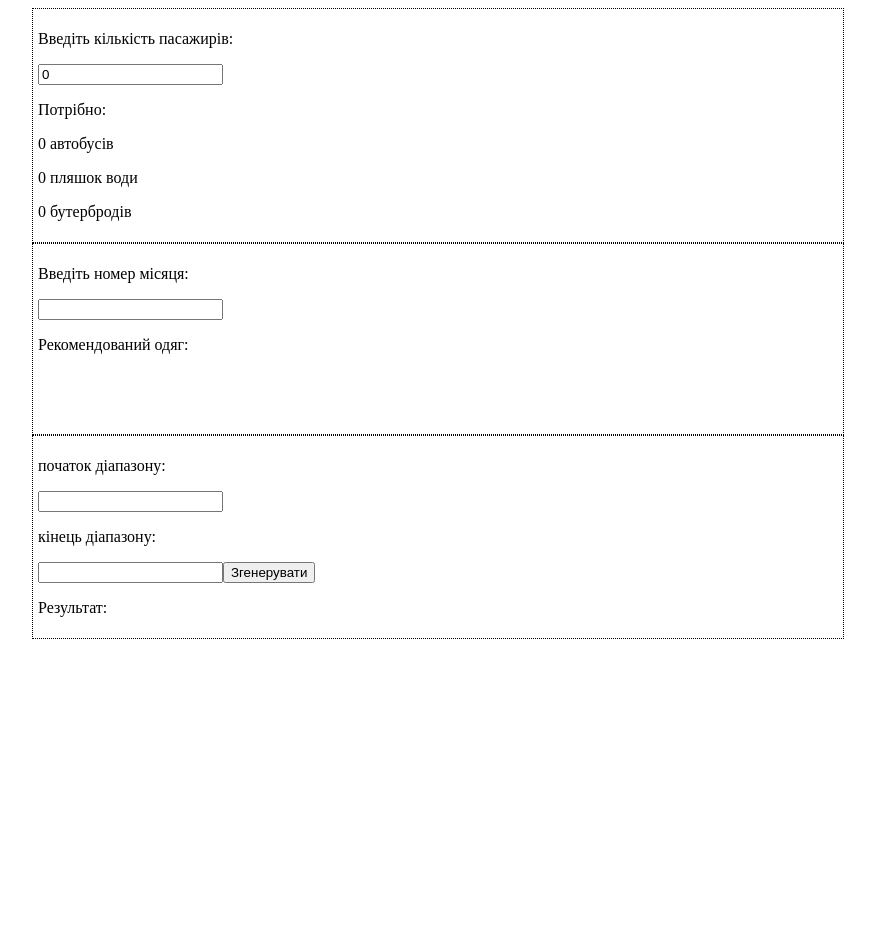
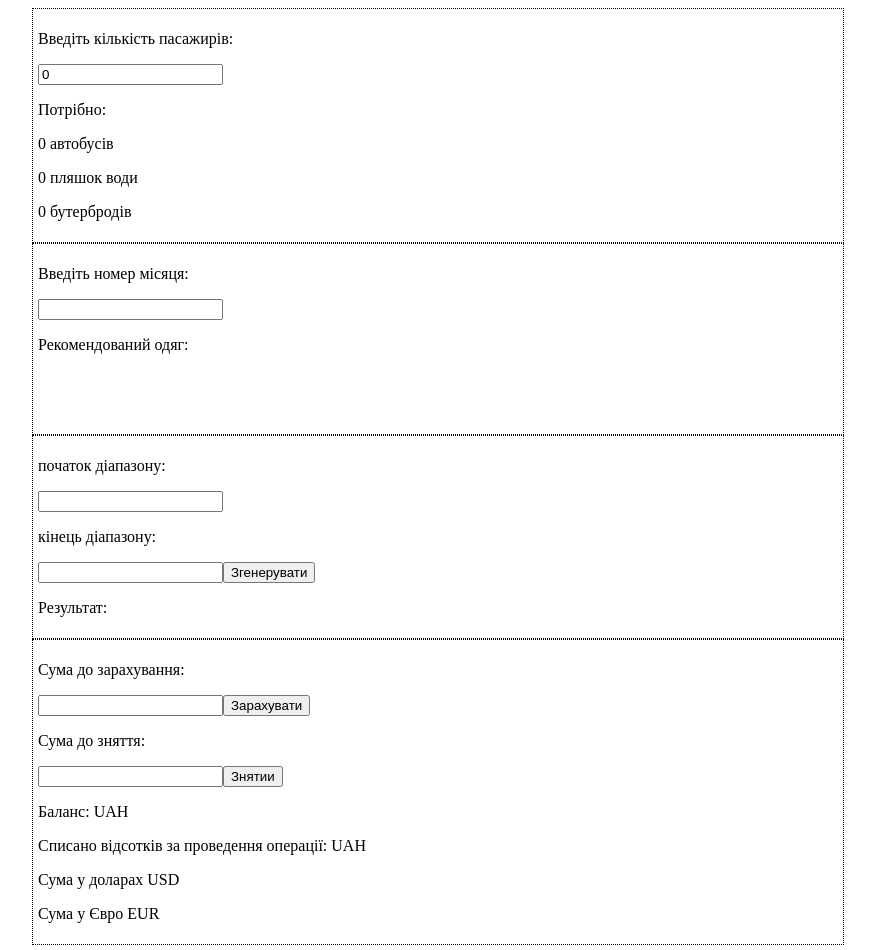
Before and after one commit to YurGoV/vue, a Vue app: page / in a window 1280 px wide. Shown: the top 950 px of the page, without its empty margins (8-883 px from the left). Before the commit the page ends 800 px from the top, so only its background shows below. Built offline with nearby package versions, Linux system fonts and the light colour scheme.

Commit message:
ADD: task 4

```diff
--- /dev/null
+++ b/src/lessons/01/Task-04.vue
@@ -0,0 +1,73 @@
+<template>
+  <!-- <button @click="increment">Рахунок: {{ count }}</button> -->
+  <div style="border: 1px dotted #000; padding: 5px; min-width: 800px; min-height: 180px">
+    <form action="#" method="get">
+      <div>
+        <p>Сума до зарахування:</p>
+        <input v-model="sumToAdd" type="number" />
+        <button @click="add">Зарахувати</button>
+        <p>Сума до зняття:</p>
+        <input v-model="sumToWithdraw" type="number" />
+        <button @click="withdraw">Знятии</button>
+        <p>
+          Баланс: <span :style="{ color: amountSumColor }"> {{ amount }} </span> UAH
+        </p>
+        <p>{{ errorMessage }}</p>
+        <p>Списано відсотків за проведення операції: {{ percentages }} UAH</p>
+        <p>
+          Сума у доларах <span :style="{ color: usdSumColor }"> {{ sumInUsd }} USD</span>
+        </p>
+        <p>
+          Сума у Євро <span :style="{ color: eurSumColor }"> {{ sumInEur }} </span> EUR
+        </p>
+      </div>
+    </form>
+  </div>
+</template>
+
+<script>
+const uahToEur = 40.0
+const uahToUsd = 38.0
+
+export default {
+  data() {
+    return {
+      amount: null,
+      sumToAdd: null,
+      sumToWithdraw: null,
+      amountSumColor: null,
+      percentages: null,
+      errorMessage: null,
+      sumInUsd: null,
+      usdSumColor: null,
+      sumInEur: null,
+      eurSumColor: null
+    }
+  },
+  methods: {
+    add() {
+      this.percentages = (this.sumToAdd * 0.03).toFixed(2)
+      this.amount = this.amount + this.sumToAdd - this.percentages
+      this.amountSumColor = 'green'
+      this.countValutesBalances()
+    },
+    withdraw() {
+      const percentages = (this.sumToWithdraw * 0.03).toFixed(2)
+      if (this.amount - this.sumToWithdraw - percentages < 0) {
+        this.errorMessage = 'недостатньо коштів'
+      } else {
+        this.amount = this.amount - this.sumToWithdraw - percentages
+        this.percentages = percentages
+        this.amountSumColor = 'red'
+      }
+      this.countValutesBalances()
+    },
+    countValutesBalances() {
+      this.sumInUsd = (this.amount / uahToUsd).toFixed(2)
+      this.usdSumColor = this.sumInUsd < 100 ? 'red' : 'green'
+      this.sumInEur = (this.amount / uahToEur).toFixed(2)
+      this.eurSumColor = this.sumInEur < 100 ? 'red' : 'green'
+    }
+  }
+}
+</script>
--- a/src/lessons/Lesson-01.vue
+++ b/src/lessons/Lesson-01.vue
@@ -2,13 +2,15 @@
 <script setup>
 import Task01 from './01/Task-01.vue'
 import Task02 from './01/Task-02.vue'
-import Task03 from './01/Task-03.vue';
+import Task03 from './01/Task-03.vue'
+import Task04 from './01/Task-04.vue'
 </script>
 
 <template>
-  <div style="display: flex; flex-direction: column;">
+  <div style="display: flex; flex-direction: column">
     <Task01 />
     <Task02 />
     <Task03 />
+    <Task04 />
   </div>
 </template>
```
